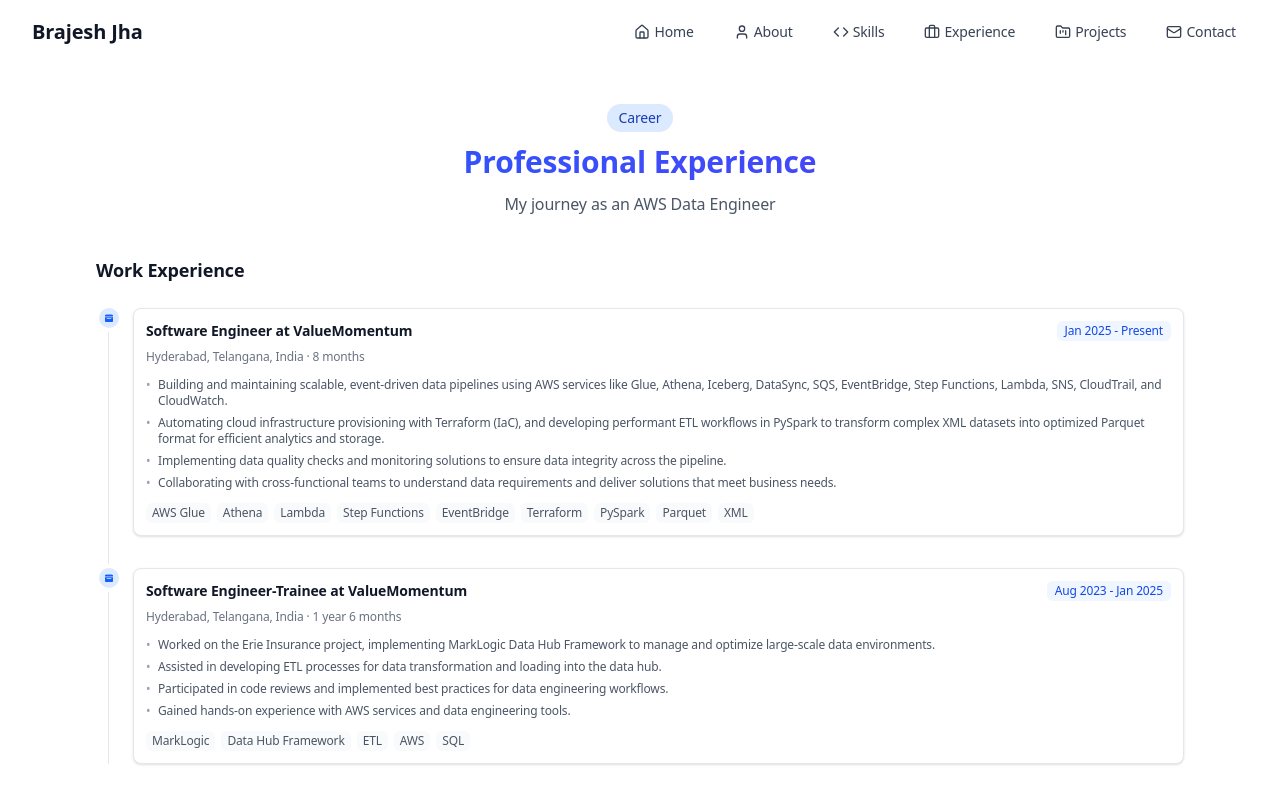
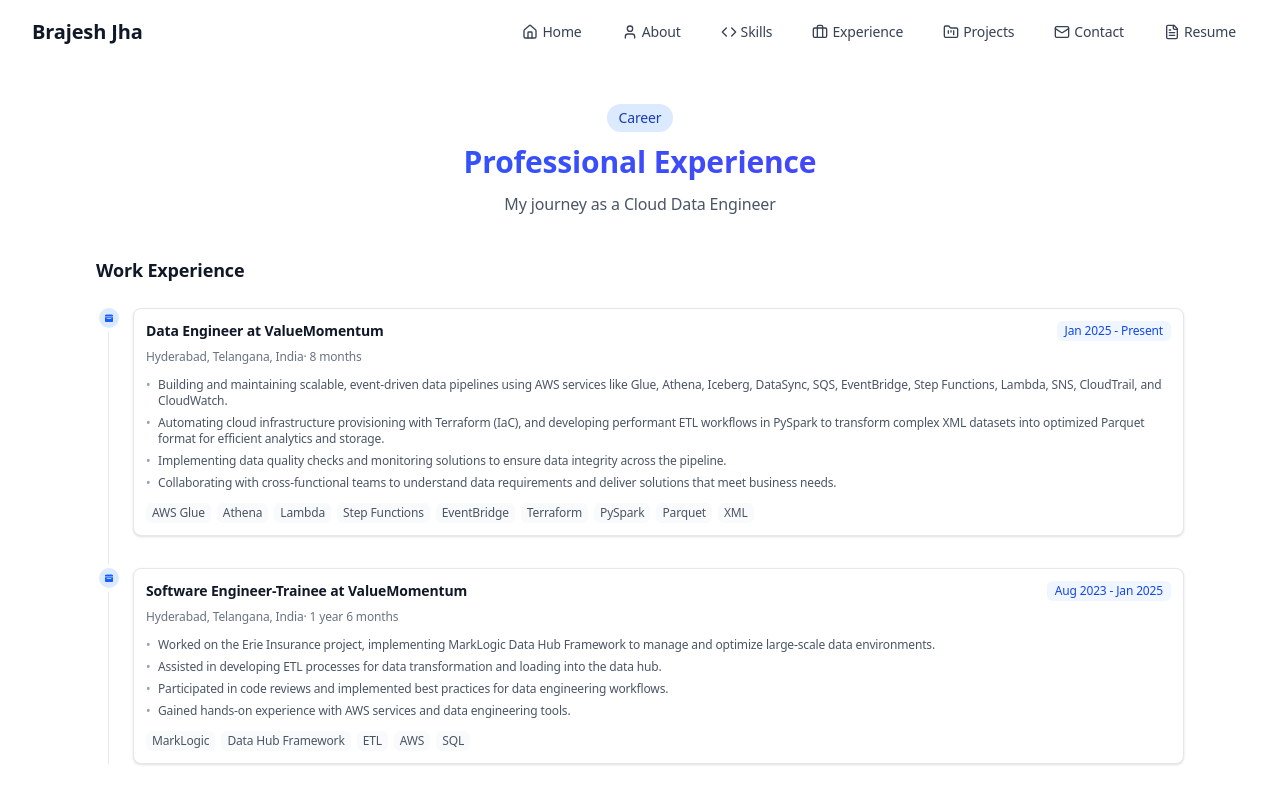
Before and after one commit to brajeshkrjha/portfolio, a Next.js app: page /experience in a window 1280 px wide. Shown: the top 800 px of the page. Built offline with nearby package versions, Linux system fonts and the light colour scheme.

Commit message:
Add resume to portfolio and update job title to Data Engineer

```diff
--- a/app/about/page.js
+++ b/app/about/page.js
@@ -36,7 +36,7 @@
 
                 <div className="flex items-center">
                   <Briefcase className="h-5 w-5 text-blue-600 dark:text-blue-400 mr-3" />
-                  <span className="text-gray-700 dark:text-gray-300">AWS Data Engineer</span>
+                  <span className="text-gray-700 dark:text-gray-300">Cloud Data Engineer</span>
                 </div>
 
                 <div className="flex items-center">
@@ -69,7 +69,7 @@
                       I started my career with ValueMomentum in August 2023, where I've been working in the Data Engineering department.
                     </p>
                     <p className="text-gray-700 dark:text-gray-300">
-                      In my first project, I had the opportunity to work with MarkLogic and Data Hub Framework to implement data harmonization, consumption, data lake in AWS, and REST API services. Later, I moved to a full-fledged AWS data engineering project, where I gained experience with various AWS services as part of the data lake team. I collaborate with team members from both India and the USA, following Agile methodologies. Currently, I'm continuing in the same team and work role.
+                      In my first project, I had the opportunity to work with MarkLogic and Data Hub Framework to implement data harmonization, consumption, data lake in AWS, and REST API services. Later, I moved to a full-fledged cloud data engineering project, where I gained experience with various cloud services as part of the data lake team. I collaborate with team members from both India and the USA, following Agile methodologies. Currently, I'm continuing in the same team and work role.
                     </p>
                   </div>
                   <div className="w-full md:w-1/3 flex-shrink-0">
--- a/app/experience/page.js
+++ b/app/experience/page.js
@@ -2,9 +2,8 @@
 
 export default function Experience() {
     // Define experience data
-  const experiences = [
-    {
-      title: "Software Engineer",
+    const experiences = [{
+            title: "Data Engineer",
             company: "ValueMomentum",
             location: "Hyderabad, Telangana, India",
             period: "Jan 2025 - Present",
@@ -34,8 +33,7 @@
     ];
 
     // Define projects data
-  const projects = [
-    {
+    const projects = [{
             title: "Commercial Prefill DataLake",
             period: "Jan 2025",
             description: "A data lake solution for commercial insurance prefill data, built on AWS using Glue, Athena, and S3.",
@@ -52,48 +50,33 @@
     return (
         <div className="min-h-screen py-10 bg-white dark:bg-gray-900">
             <div className="max-w-6xl mx-auto px-4 sm:px-6 lg:px-8">
-        <SectionHeader
-          eyebrow="Career"
-          title="Professional Experience"
-          description="My journey as an AWS Data Engineer"
-        />
+                <SectionHeader eyebrow="Career" title="Professional Experience" description="My journey as a Cloud Data Engineer" />
 
                 {/* Work Experience Timeline */}
                 <div className="mb-10">
                     <h2 className="text-lg font-bold text-gray-900 dark:text-white mb-6">Work Experience</h2>
-
                     <div className="relative border-l border-gray-200 dark:border-gray-700 ml-3">
                         {experiences.map((exp, index) => (
                             <div key={index} className="mb-8 ml-6">
                                 <span className="absolute flex items-center justify-center w-5 h-5 bg-blue-100 rounded-full -left-2.5 ring-4 ring-white dark:ring-gray-900 dark:bg-blue-900">
                                     <svg className="w-2 h-2 text-blue-600 dark:text-blue-400" aria-hidden="true" xmlns="http://www.w3.org/2000/svg" fill="currentColor" viewBox="0 0 20 20">
-                    <path d="M20 4a2 2 0 0 0-2-2h-2V1a1 1 0 0 0-2 0v1h-3V1a1 1 0 0 0-2 0v1H6V1a1 1 0 0 0-2 0v1H2a2 2 0 0 0-2 2v2h20V4ZM0 18a2 2 0 0 0 2 2h16a2 2 0 0 0 2-2V8H0v10Zm5-8h10a1 1 0 0 1 0 2H5a1 1 0 0 1 0-2Z"/>
+                                        <path d="M20 4a2 2 0 0 0-2-2h-2V1a1 1 0 0 0-2 0v1h-3V1a1 1 0 0 0-2 0v1H6V1a1 1 0 0 0-2 0v1H2a2 2 0 0 0-2 2v2h20V4ZM0 18a2 2 0 0 0 2 2h16a2 2 0 0 0 2-2V8H0v10Zm5-8h10a1 1 0 0 1 0 2H5a1 1 0 0 1 0-2Z" />
                                     </svg>
                                 </span>
                                 <div className="p-3 bg-white rounded-lg border border-gray-200 shadow-sm dark:bg-gray-800 dark:border-gray-700">
                                     <div className="flex flex-col sm:flex-row sm:justify-between sm:items-center mb-2">
-                    <h3 className="text-sm font-semibold text-gray-900 dark:text-white">
-                      {exp.title} at {exp.company}
-                    </h3>
-                    <span className="bg-blue-50 text-blue-700 text-xs font-medium mt-1 sm:mt-0 px-2 py-0.5 rounded-md dark:bg-blue-900 dark:text-blue-300">
-                      {exp.period}
-                    </span>
+                                        <h3 className="text-sm font-semibold text-gray-900 dark:text-white">{exp.title} at {exp.company}</h3>
+                                        <span className="bg-blue-50 text-blue-700 text-xs font-medium mt-1 sm:mt-0 px-2 py-0.5 rounded-md dark:bg-blue-900 dark:text-blue-300">{exp.period}</span>
                                     </div>
-                  <p className="text-xs text-gray-500 dark:text-gray-400 mb-3">
-                    {exp.location} · {exp.duration}
-                  </p>
+                                    <p className="text-xs text-gray-500 dark:text-gray-400 mb-3">{exp.location}· {exp.duration}</p>
                                     <ul className="space-y-1.5 mb-3">
                                         {exp.description.map((item, i) => (
-                      <li key={i} className="text-xs text-gray-600 dark:text-gray-300 pl-3 relative before:content-['•'] before:absolute before:left-0 before:text-gray-400">
-                        {item}
-                      </li>
+                                            <li key={i} className="text-xs text-gray-600 dark:text-gray-300 pl-3 relative before:content-['•'] before:absolute before:left-0 before:text-gray-400">{item}</li>
                                         ))}
                                     </ul>
                                     <div className="flex flex-wrap gap-1.5 mt-2">
                                         {exp.technologies.map((tech, i) => (
-                      <span key={i} className="px-1.5 py-0.5 text-xs font-medium bg-gray-50 text-gray-600 rounded-md dark:bg-gray-700 dark:text-gray-300">
-                        {tech}
-                      </span>
+                                            <span key={i} className="px-1.5 py-0.5 text-xs font-medium bg-gray-50 text-gray-600 rounded-md dark:bg-gray-700 dark:text-gray-300">{tech}</span>
                                         ))}
                                     </div>
                                 </div>
@@ -105,7 +88,6 @@
                 {/* Projects Section */}
                 <div>
                     <h2 className="text-lg font-bold text-gray-900 dark:text-white mb-6">Key Projects</h2>
-
                     <div className="grid grid-cols-1 md:grid-cols-2 gap-4">
                         {projects.map((project, index) => (
                             <div key={index} className="bg-white dark:bg-gray-800 rounded-lg shadow-sm border border-gray-200 dark:border-gray-700 overflow-hidden">
@@ -117,9 +99,7 @@
                                     <p className="text-xs text-gray-600 dark:text-gray-300 mb-3">{project.description}</p>
                                     <div className="flex flex-wrap gap-1.5">
                                         {project.technologies.map((tech, i) => (
-                      <span key={i} className="px-1.5 py-0.5 text-xs font-medium bg-gray-50 text-gray-600 rounded-md dark:bg-gray-700 dark:text-gray-300">
-                        {tech}
-                      </span>
+                                            <span key={i} className="px-1.5 py-0.5 text-xs font-medium bg-gray-50 text-gray-600 rounded-md dark:bg-gray-700 dark:text-gray-300">{tech}</span>
                                         ))}
                                     </div>
                                 </div>
--- a/app/layout.js
+++ b/app/layout.js
@@ -16,8 +16,8 @@
 });
 
 export const metadata = {
-  title: "Brajesh Kumar Jha | AWS Data Engineer",
-  description: "Professional portfolio of Brajesh Kumar Jha, AWS Data Engineer based in Hyderabad, India",
+  title: "Brajesh Kumar Jha | Cloud Data Engineer",
+  description: "Professional portfolio of Brajesh Kumar Jha, Cloud Data Engineer based in Hyderabad, India",
   icons: {
     icon: "/favicon.svg",
   },
--- a/app/page.js
+++ b/app/page.js
@@ -13,7 +13,7 @@
             <div className="md:w-1/2 mb-8 md:mb-0">
               <h1 className="text-3xl font-bold text-gray-900 dark:text-white sm:text-4xl md:text-5xl mb-3">
                 <span className="block">Hi, I'm Brajesh</span>
-                <span className="block text-blue-600 dark:text-blue-400">AWS Data Engineer</span>
+                <span className="block text-blue-600 dark:text-blue-400">Cloud Data Engineer</span>
               </h1>
               <p className="mt-3 text-sm text-gray-600 dark:text-gray-300 sm:mt-4 sm:text-base md:mt-4 md:text-lg lg:mx-0 mb-5">
                 Building scalable data solutions and ETL pipelines on AWS. Passionate about transforming raw data into valuable insights.
@@ -68,7 +68,7 @@
           <SectionHeader
             eyebrow="Professional Skills"
             title="My Expertise"
-            description="Specialized in AWS data engineering solutions with a focus on scalable and efficient architectures"
+            description="Specialized in cloud data engineering solutions with a focus on scalable and efficient architectures"
           />
 
           <div className="mt-10">
--- a/app/skills/page.js
+++ b/app/skills/page.js
@@ -82,7 +82,7 @@
         <SectionHeader
           eyebrow="Expertise"
           title="My Skills"
-          description="Technical expertise and competencies in AWS data engineering"
+          description="Technical expertise and competencies in cloud data engineering"
         />
 
         {/* Skills Overview */}
@@ -90,7 +90,7 @@
           <div className="bg-white dark:bg-gray-800 rounded-xl shadow-sm border border-gray-200 dark:border-gray-700 p-5 md:p-6">
             <h2 className="text-lg font-bold text-gray-900 dark:text-white mb-3">Skills Overview</h2>
             <p className="text-sm text-gray-700 dark:text-gray-300 mb-5">
-              As an AWS Data Engineer with 2 years of experience, I specialize in building and maintaining scalable, event-driven data pipelines using various AWS services. My expertise includes automating cloud infrastructure with Terraform and developing performant ETL workflows in PySpark to transform complex data for efficient analytics.
+              As a Cloud Data Engineer with 2 years of experience, I specialize in building and maintaining scalable, event-driven data pipelines using various cloud services. My expertise includes automating cloud infrastructure with Terraform and developing performant ETL workflows in PySpark to transform complex data for efficient analytics.
             </p>
 
             <div className="grid grid-cols-2 md:grid-cols-4 gap-3 text-center">
--- a/components/Navbar.js
+++ b/components/Navbar.js
@@ -1,7 +1,7 @@
 'use client';
 import Link from 'next/link';
 import { useState } from 'react';
-import { Menu, X, Home, User, Code, Briefcase, FolderKanban, Mail } from 'lucide-react';
+import { Menu, X, Home, User, Code, Briefcase, FolderKanban, Mail, FileText } from 'lucide-react';
 
 export default function Navbar() {
   const [isMenuOpen, setIsMenuOpen] = useState(false);
@@ -49,6 +49,10 @@
             <Link href="/contact" className="text-gray-700 dark:text-gray-300 hover:text-gray-900 dark:hover:text-white px-3 py-2 rounded-md text-sm font-medium flex items-center gap-1">
               <Mail className="h-4 w-4" />
               Contact
+            </Link>
+            <Link href="/resume/Brajesh_Kumar_Jha_Resume.pdf" target="_blank" className="text-gray-700 dark:text-gray-300 hover:text-gray-900 dark:hover:text-white px-3 py-2 rounded-md text-sm font-medium flex items-center gap-1">
+              <FileText className="h-4 w-4" />
+              Resume
             </Link>
           </div>
 
@@ -102,6 +106,10 @@
             <Mail className="h-5 w-5" />
             Contact
           </Link>
+          <Link href="/resume/Brajesh_Kumar_Jha_Resume.pdf" target="_blank" onClick={closeMenu} className="text-gray-700 dark:text-gray-300 hover:text-gray-900 dark:hover:text-white flex items-center gap-2 px-3 py-2 rounded-md text-base font-medium">
+            <FileText className="h-5 w-5" />
+            Resume
+          </Link>
         </div>
       </div>
     </nav>
```
Also changed, not shown: public/project1.svg, 1 other file (tests, documents, lock files or other folders). Lines whose indentation alone changed are shown as unchanged.
